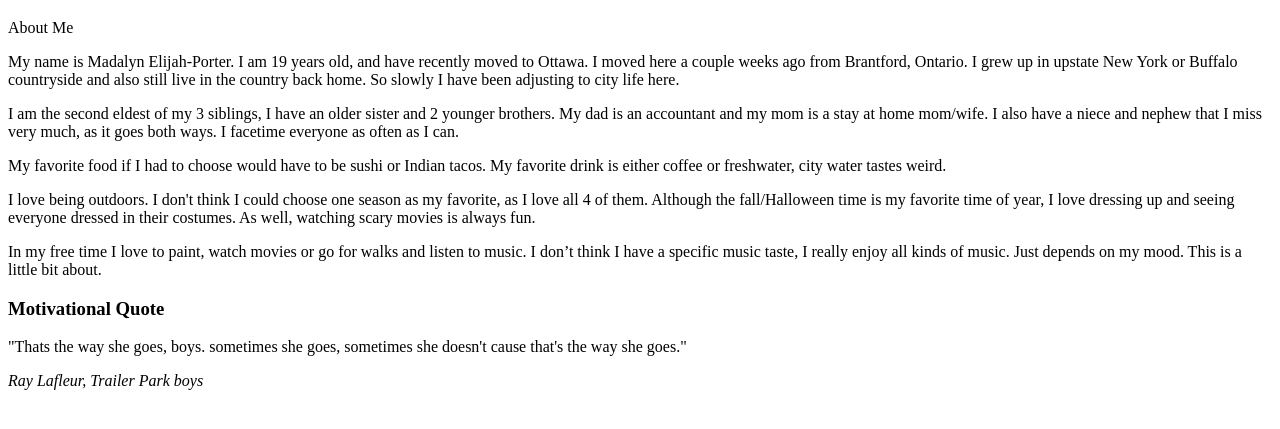
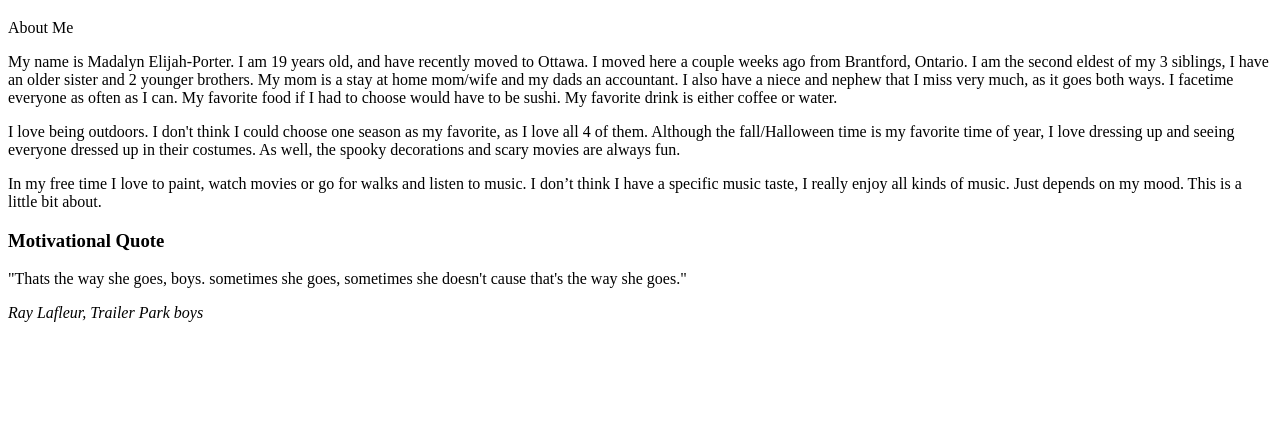
Before and after one commit to elij0002/elij0002.github.io, a plain HTML site: page html-assignment/index.html in a window 1280 px wide. Shown: the part 61-490 px from the top of the page. Drawn offline with Linux system fonts and the light colour scheme.

Commit message:
creates index.html

```diff
--- a/html-assignment/index.html
+++ b/html-assignment/index.html
@@ -7,24 +7,16 @@
         <head><h1>Madalyn Elijah-Porter</h1></head>
          <article>About Me</article>
         <p>My name is Madalyn Elijah-Porter. I am 19 years old, and have recently moved to Ottawa.
-        I moved here a couple weeks ago from Brantford, Ontario.
-        I grew up in upstate New York or Buffalo countryside and also still live in the country back home.
-        So slowly I have been adjusting to city life here.</p>
-
-        <p>I am the second eldest of my 3 siblings, I have an older sister and 2 younger brothers.
-        My dad is an accountant and my mom is a stay at home mom/wife. I also have a niece and nephew that I miss very much,
-        as it goes both ways. I facetime everyone as often as I can.</p>
-
-        <p>My favorite food if I had to choose would have to be sushi or Indian tacos.
-        My favorite drink is either coffee or freshwater, city water tastes weird.</p>
-
-        <p>I love being outdoors. I don't think I could choose one season as my favorite, as I love all 4 of them.
-            Although the fall/Halloween time is my favorite time of year, I love dressing up and seeing everyone
-            dressed in their costumes. As well, watching scary movies is always fun. </p>
-
-        <p>In my free time I love to paint, watch movies or go for walks and listen to music.
-        I don’t think I have a specific music taste, I really enjoy all kinds of music.
-        Just depends on my mood. This is a little bit about.</p>
+            I moved here a couple weeks ago from Brantford, Ontario. I am the second eldest of my 3 siblings, I have an older sister and 2 younger brothers.
+            My mom is a stay at home mom/wife and my dads an accountant.
+            I also have a niece and nephew that I miss very much, as it goes both ways. I facetime everyone as often as I can.
+            My favorite food if I had to choose would have to be sushi. My favorite drink is either coffee or water. </p>
+            <p>I love being outdoors. I don't think I could choose one season as my favorite, as I love all 4 of them.
+                Although the fall/Halloween time is my favorite time of year, I love dressing up and seeing everyone dressed up in their costumes.
+                As well, the spooky decorations and scary movies are always fun.</p>
+                <p>In my free time I love to paint, watch movies or go for walks and listen to music.
+                    I don’t think I have a specific music taste, I really enjoy all kinds of music.
+                    Just depends on my mood. This is a little bit about.</p>
 
         <h3>Motivational Quote</h3>
         <p>"Thats the way she goes, boys. sometimes she goes, sometimes she doesn't cause that's the way she goes."</p>
```
